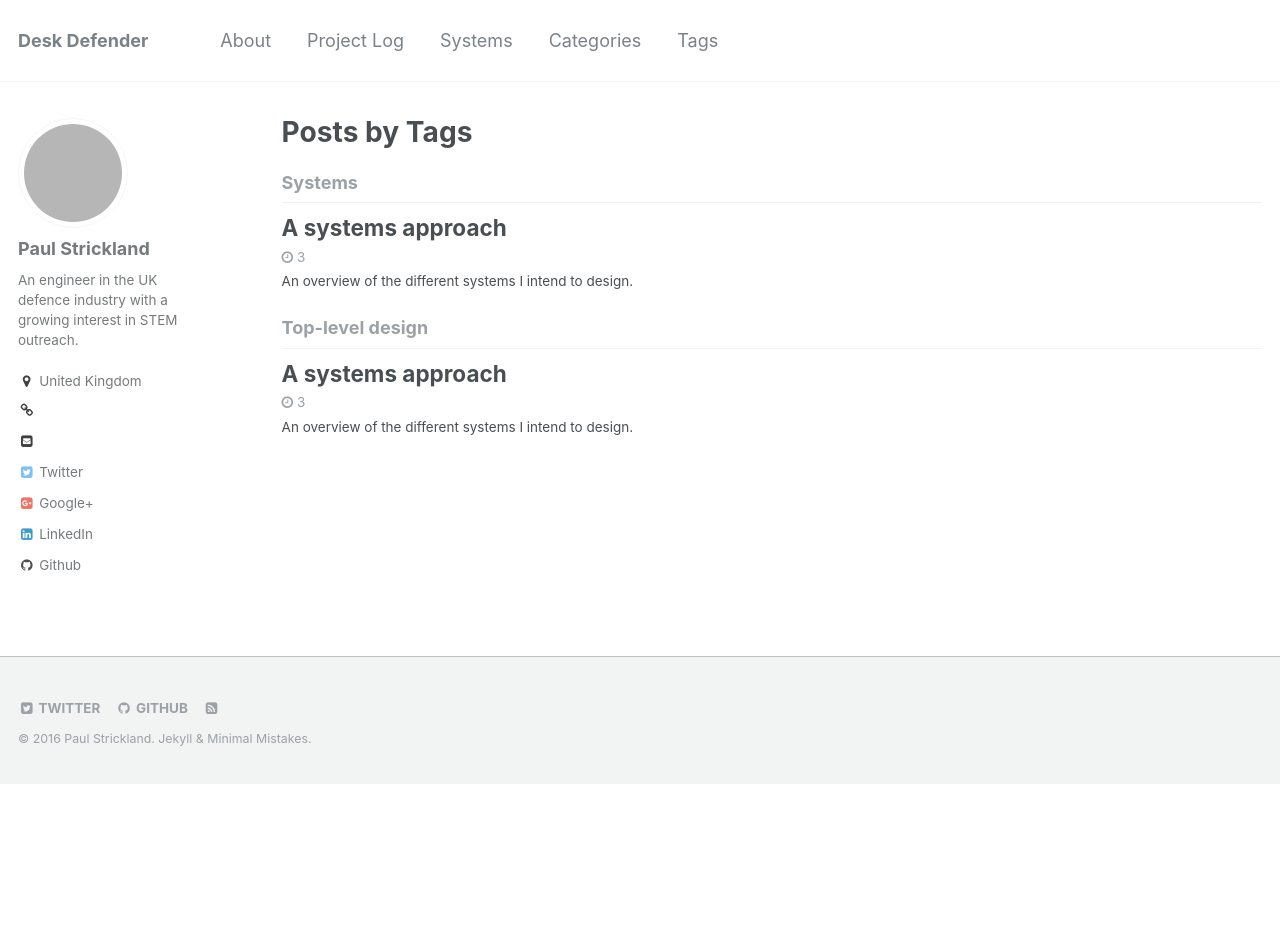
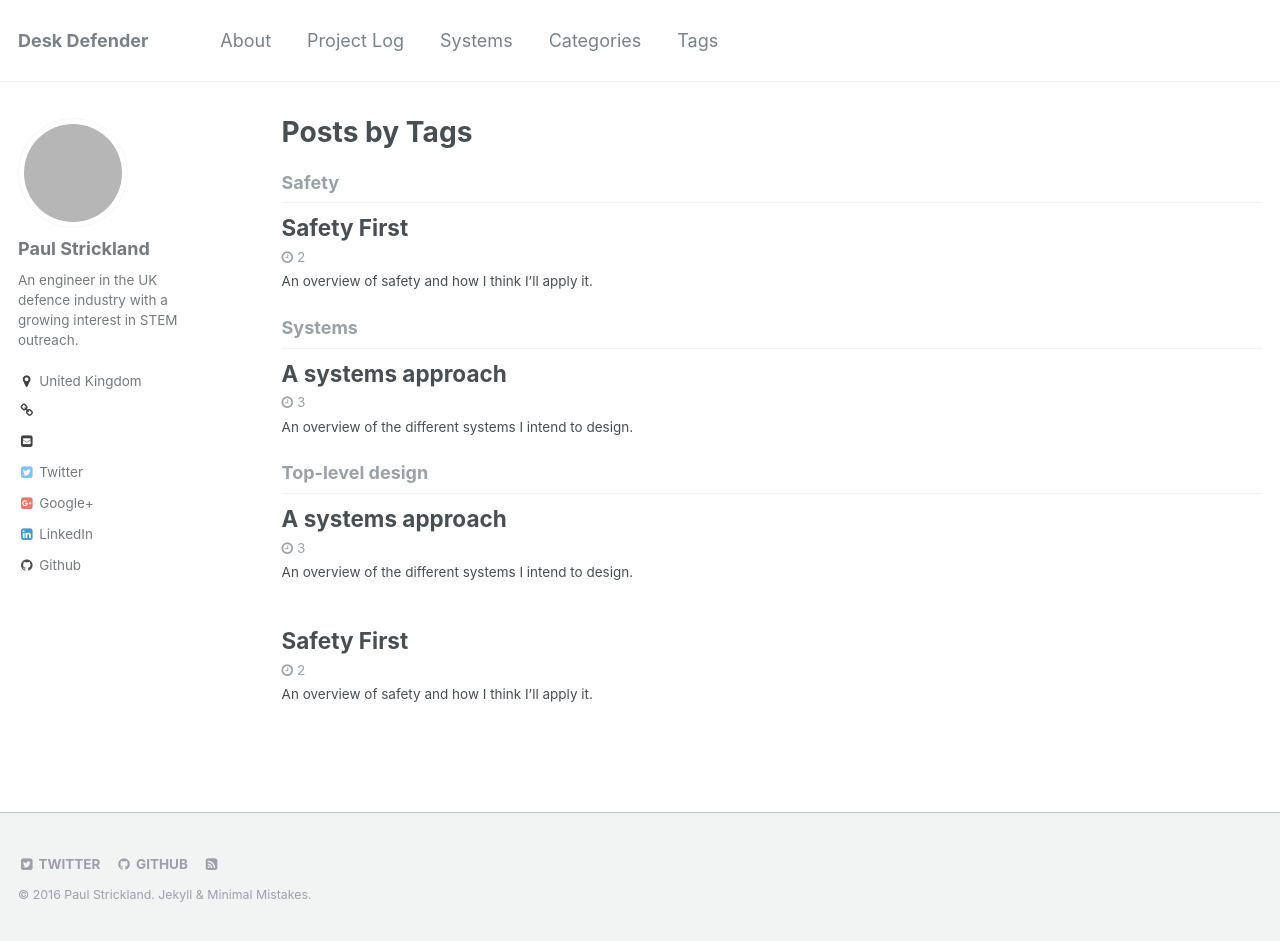
Before and after one commit to pestrickland/desk_defender, a Jekyll site: the page built from _pages/tag-archive.html, in a window 1280 px wide and 941 px high. Built offline with Jekyll 4.4.1, drawn with Linux system fonts in a browser that asks for light colours; some of the changed lines change nothing that is shown; grey boxes are pictures that could not be loaded.

Commit message:
Complete safety post.

```diff
--- a/_posts/2016-06-15-safety.md
+++ b/_posts/2016-06-15-safety.md
@@ -5,7 +5,9 @@ categories:
 tags:
     - Safety
     - Top-level design
-published: false
+excerpt: "An overview of safety and how I think I'll apply it."
+published: true
+modified: 2016-06-25
 ---
 
 You might argue that as a type of Nerf gun, safety needn't be much of a concern. Perhaps, but I have two reasons for putting a lot of effort into safety:
@@ -15,21 +17,29 @@ You might argue that as a type of Nerf gun, safety needn't be much of a concern.
 
 ## Safety philosophy
 
-The system should be inherently safe. In its unpowered state, it should not be hazardous. My current thoughts about the design lead to two main areas of concern:
+The system should be inherently safe. In its unpowered state, it should not be hazardous. [Inherent safety](https://en.wikipedia.org/wiki/Inherent_safety) focuses minimising the consequences of hazards as much as minimising the likelihood of the hazards occurring.
+
+Taking a laser as an example, it would be advantageous to use a relatively high power laser to shine on the target to make it easier to be detected by the target tracking system. However, a bright laser could be harmful to eyes. It might be possible to use interlocks to prevent the firing of the laser if there is a person in the way, but the system would be more inherently safe if the laser was eye safe. In this case, even if the interlocks failed and the laser shone into someone's eye, no damage could be caused.
+
+In some cases it might not be possible to remove a hazard. The idea of removing the gun component from a gun system is not feasible, for example. In these cases the hazard will have to be mitigated. Mitigation can be achieved through design and through procedure. Design will focus on using features such as [interlocks](https://en.wikipedia.org/wiki/Interlock_(engineering)) and [dead man's switches](https://en.wikipedia.org/wiki/Dead_man%27s_switch), whilst procedural mitigation is achieved by instructions and briefing.
+
+## Hazard identification
+
+Once the design concept is established, it should be possible to identify the hazards and mitigate them as much as possible. Based on my current thoughts about the design, there are two main areas of concern:
 
 1. A Nerf gun with a high rate of fire
 2. A laser
 
 In addition, the system is likely to contain moving parts, low voltage electronics and motors and batteries.
 
-[Inherent safety](https://en.wikipedia.org/wiki/Inherent_safety) focuses minimising the consequences of hazards as much as minimising the likelihood of the hazards occurring.
-
-Taking the laser as an example, it would be advantageous to use a relatively high power laser to shine on the target to make it easier to be detected by the target tracking system. However, a bright laser could be harmful to eyes. It might be possible to use interlocks to prevent the firing of the laser if there is a person in the way, but the system would be more inherently safe if the laser was eye safe. In this case, even if the interlocks failed and the laser shone into someone's eye, no damage could be caused.
-
-In some cases it might not be possible to remove a hazard. The idea of removing the gun component from a gun system is not feasible, for example. In these cases the hazard will have to be mitigated. Mitigation can be achieved through design and through procedure. Design will focus on using features such as [interlocks](https://en.wikipedia.org/wiki/Interlock_(engineering)) and [dead man's switches](https://en.wikipedia.org/wiki/Dead_man%27s_switch), whilst procedural mitigation is achieved by instructions and briefing.
-
-## Hazard identification
-
 ## Safety design
 
-I plan to use interlocks in the design.
+The system will be designed so that there are three distinct states:
+
+1. Safe, when power is only applied to non-hazardous components, such as booting a Raspberry Pi
+2. Standby, when power is available to servos and some motors
+3. Armed, when the laser and gun firing mechanisms are enabled
+
+The three states should be clearly identifiable, by using warning lights for example. There should be a clear sequence of switching to go through in order to get from safe to armed. Included in the switching should be a system of interlocks, so that it isn't possible to end up in an armed state unless it is safe to do so. Additionally, breaking an interlock, losing power or any other unexpected event should reset the system. In other words it shouldn't be possible to switch on the system into an armed state just because a switch was not correctly turned off.
+
+The design should effectively consist of a series of switches and LEDs. To make the system a more obvious one, I'd like to use some noisy relays and bright LED matrices to show the state change as clearly as possible and hopefully add a bit of interest.
```
